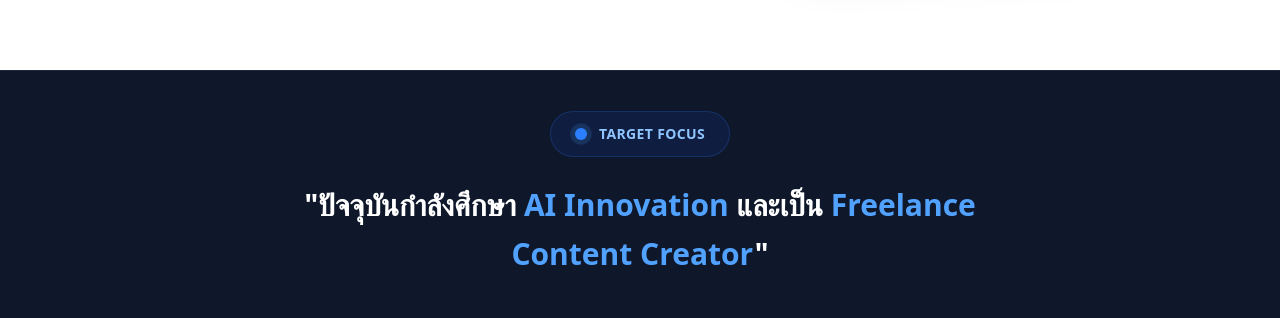
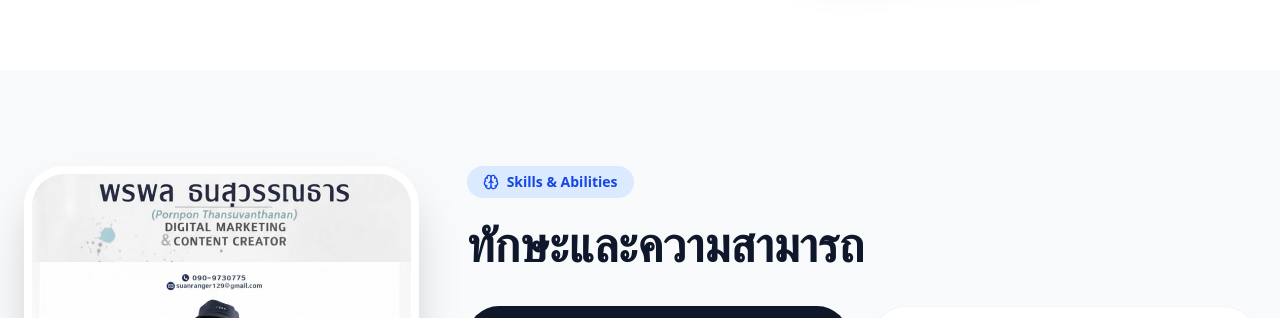
Before and after one commit to Freshair129/resume, a React (Vite) app: page / in a window 1280 px wide. Shown: the part 634-952 px from the top of the page. Built offline with nearby package versions, Linux system fonts and the light colour scheme.

Commit message:
Update: moved Current Focus to the end of Experience section

```diff
--- a/src/App.jsx
+++ b/src/App.jsx
@@ -145,22 +145,6 @@ const MainPortfolio = () => {
               </div>
             </div>
           </div>
-        </div>
-      </section>
-
-      {/* Current Focus Section */}
-      <section className="bg-slate-900 py-10 border-y border-slate-800">
-        <div className="max-w-7xl mx-auto px-6 text-center">
-          <div className="inline-flex items-center gap-3 px-6 py-3 bg-blue-600/10 rounded-full border border-blue-500/20">
-            <span className="relative flex h-3 w-3">
-              <span className="animate-ping absolute inline-flex h-full w-full rounded-full bg-blue-400 opacity-75"></span>
-              <span className="relative inline-flex rounded-full h-3 w-3 bg-blue-500"></span>
-            </span>
-            <span className="text-blue-300 font-bold tracking-wide uppercase text-sm">Target Focus</span>
-          </div>
-          <h2 className="text-2xl md:text-3xl font-bold text-white mt-6 leading-relaxed max-w-3xl mx-auto">
-            "ปัจจุบันกำลังศึกษา <span className="text-blue-400">AI Innovation</span> และเป็น <span className="text-blue-400">Freelance Content Creator</span>"
-          </h2>
         </div>
       </section>
 
@@ -314,6 +298,27 @@ const MainPortfolio = () => {
               </div>
             </div>
           ))}
+
+          {/* Current Focus Timeline Entry */}
+          <div className="flex gap-6 group">
+            <div className="flex flex-col items-center">
+              <div className="w-12 h-12 bg-blue-600 border-2 border-blue-600 rounded-2xl flex items-center justify-center text-white shadow-lg shadow-blue-200">
+                <Sparkles size={24} className="animate-pulse" />
+              </div>
+            </div>
+            <div className="pb-4">
+              <div className="inline-flex items-center gap-3 px-4 py-2 bg-blue-50 rounded-full border border-blue-100 mb-4">
+                <span className="relative flex h-2 w-2">
+                  <span className="animate-ping absolute inline-flex h-full w-full rounded-full bg-blue-400 opacity-75"></span>
+                  <span className="relative inline-flex rounded-full h-2 w-2 bg-blue-500"></span>
+                </span>
+                <span className="text-blue-700 font-bold tracking-wide uppercase text-xs">Current Focus</span>
+              </div>
+              <h3 className="text-2xl font-black text-slate-900 mb-2">Freelance Content Creator & AI Innovation Learner</h3>
+              <p className="text-blue-600 font-bold mb-4">Present • Self-Employed</p>
+              <p className="text-slate-600 italic leading-relaxed text-lg">"มุ่งมั่นศึกษาและพัฒนาทักษะด้าน AI Innovation อย่างต่อเนื่อง พร้อมรับงานสร้างสรรค์คอนเทนต์ที่ผสมผสานเทคโนโลยีใหม่ๆ"</p>
+            </div>
+          </div>
         </div>
       </section>
 
```
